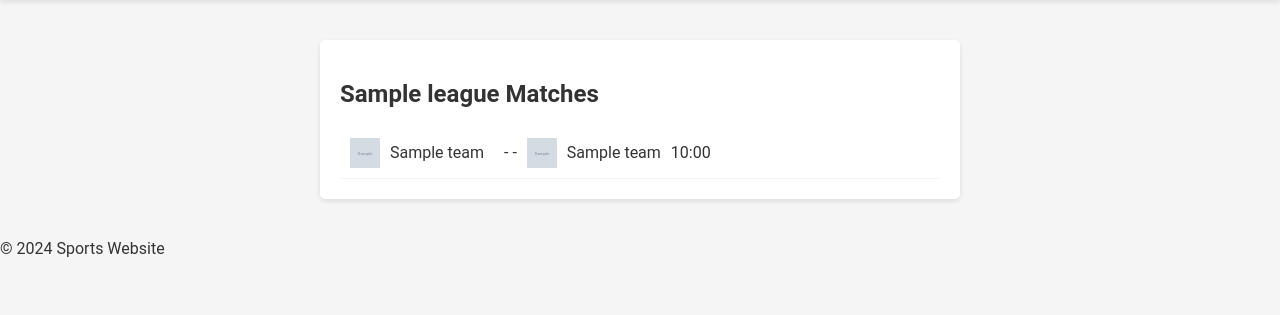
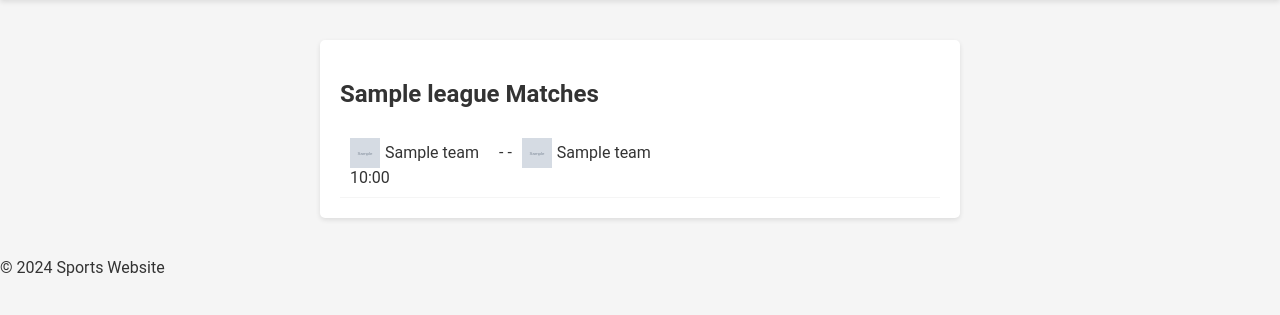
Before and after one commit to beejaytmg/sportprojects, a Django app: a page that uses sportsapp/templates/base.html in a window 1280 px wide. Shown: the part 82-397 px from the top of the page. Run offline with Django 5.2, Linux system fonts and the light colour scheme; tables that the repository leaves empty hold one stand-in row (values such as "Sample post"); grey boxes marked "Sample" are stand-in pictures.

Commit message:
first commit

```diff
--- a/sportsapp/static/css/style.css
+++ b/sportsapp/static/css/style.css
@@ -156,28 +156,6 @@ header::before {
   margin-right: 10px;
 }
 
-
-
-@keyframes lineAnimation {
-  0% {
-      width: 0;
-  }
-  100% {
-      width: 5px;
-  }
-}
-
-.match-list li a {
-  display: flex;
-  align-items: center;
-}
-
-.match-list li img {
-  width: 30px;
-  height: 30px;
-  margin-right: 10px;
-}
-
 .live-indicator {
   background-color: #ff5722;
   color: #fff;
```
